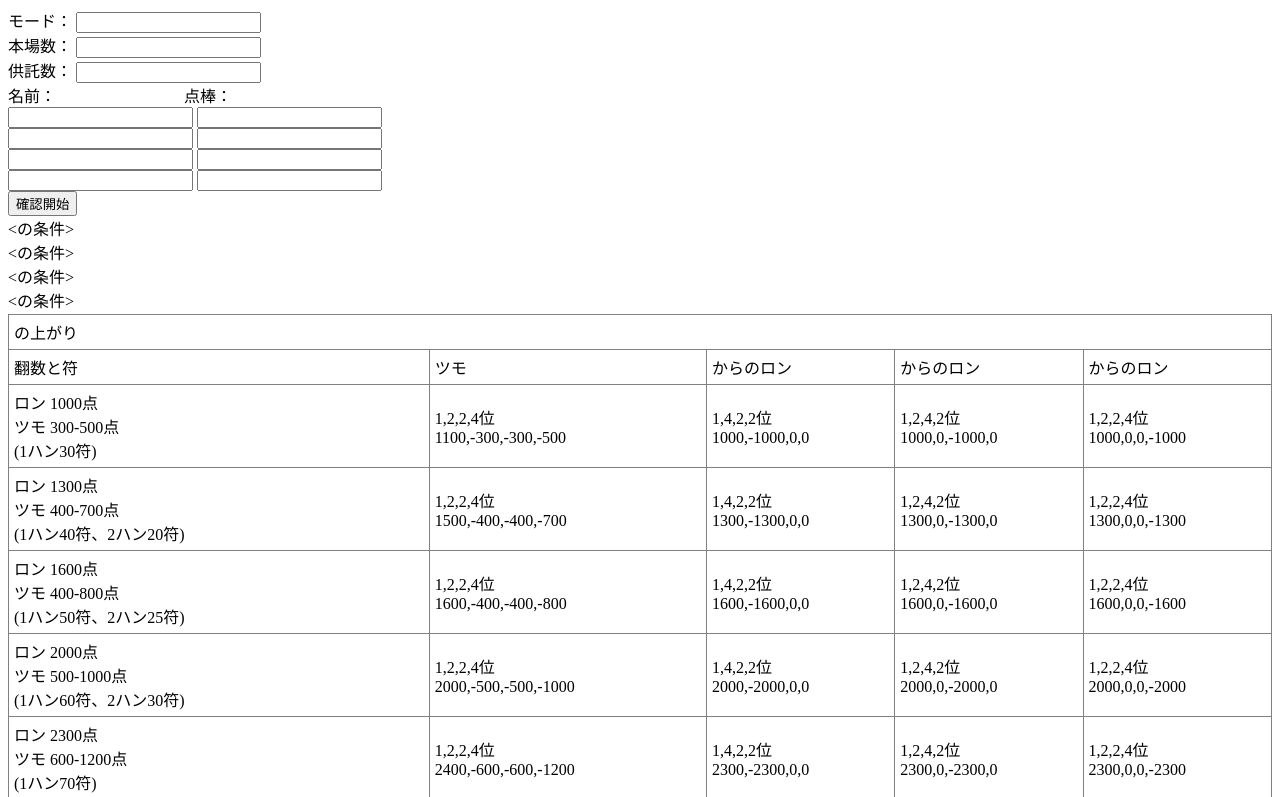
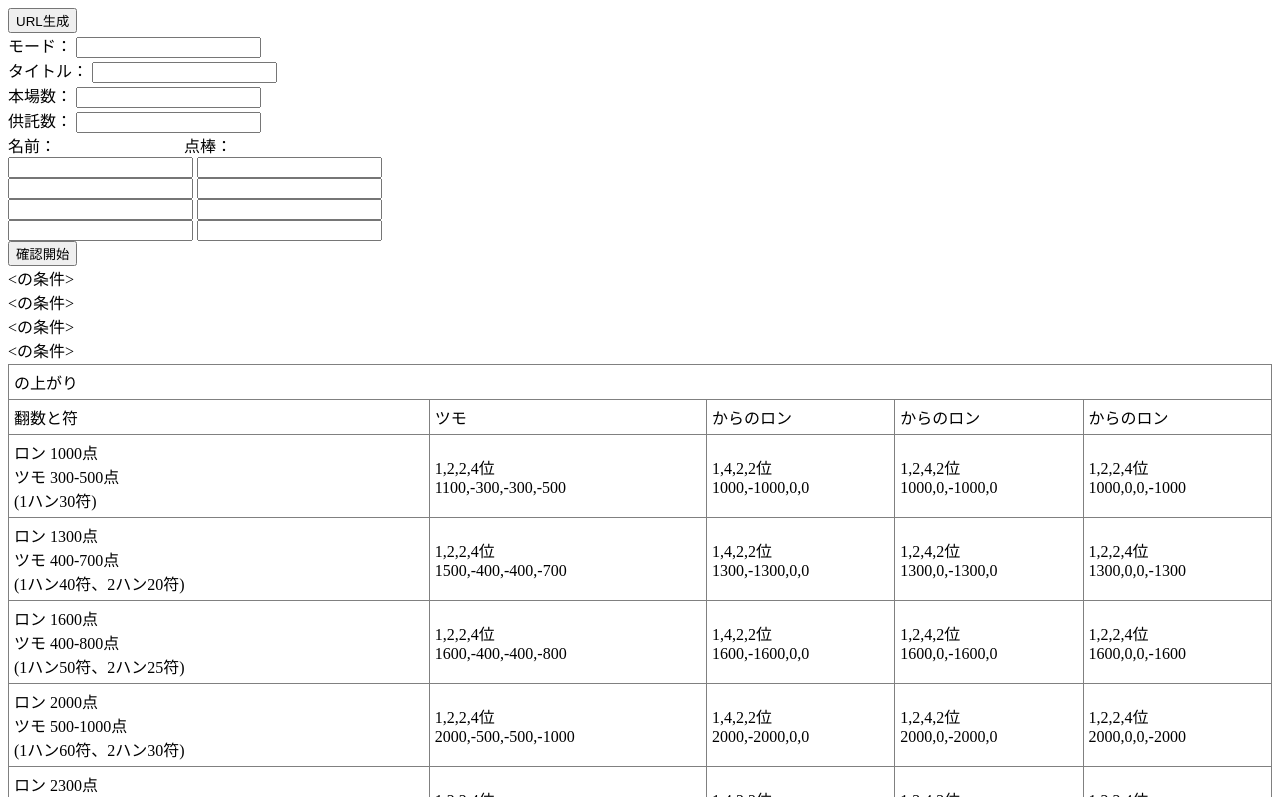
Before and after one commit to tamacool/mahjong_check_tool, a plain HTML site: page index.html in a window 1280 px wide. Both pictures are taken after a click on the button "確認開始". Shown: the top 797 px of the page. Drawn offline with Linux system fonts and the light colour scheme.

Commit message:
fix:入力した情報からURLを生成する機能を追加

```diff
--- a/index.html
+++ b/index.html
@@ -6,8 +6,16 @@
     <script type="text/javascript" src="./src/mct.js"></script>
   </head>
   <body>
+    <input type="button" value="URL生成" onclick="makeLink();"><br>
+    <div id="linkArea">
+      URL:
+      <input type="text" id="linkURL" name="" value="">
+      <div id="makedLink"></div>
+    </div>
     モード：
     <input type="text" id="mode" name="" value=""><br>
+    タイトル：
+    <input type="text" id="title" name="" value="" tabindex="1"><br>
     本場数：
     <input type="number" id="honba" name="" value="" tabindex="1"><br>
     供託数：
--- a/src/mct.js
+++ b/src/mct.js
@@ -14,13 +14,9 @@ var tables = [];
  */
 window.addEventListener('load', function(){
 
-  var paramArray;
+  document.querySelector("#linkArea").hidden = true;
+  //document.querySelector("#linkArea").hidden = false;
 
-  // inputMode = document.querySelector("#mode");
-  // paramArray = getURLParameter();
-  // if(paramArray && paramArray.mode){
-  //   inputMode.value = decodeURIComponent(paramArray.mode);
-  // }
 
   setDefaultParameter();
 
@@ -60,7 +56,7 @@ function rankcheck(){
   ];
 
   var playerName = [
-    document.getElementById('tonchaPoint').value,
+    document.getElementById('tonchaName').value,
     document.getElementById('nanchaName').value,
     document.getElementById('syachaName').value,
     document.getElementById('peichaName').value
@@ -222,16 +218,6 @@ function rankcheck(){
             allRon = ronArray[k];
           }
         }
-        //console.log(allRon);
-        // if (allRon != -1){
-        //   if(i == oyaPosition){
-        //     textData += "　　どこからでも" + pointList(allRon,'oyaron')
-        //       + "点のロン上がり<br>";
-        //   }else{
-        //     textData += "　　どこからでも" + pointList(allRon,'koron')
-        //       + "点のロン上がり<br>";;
-        //   }
-        // }
 
         //デバサイ
         var debasai = 100;
@@ -281,6 +267,36 @@ function rankcheck(){
   textArea.innerHTML = textData;
 
 
+}
+
+//URL生成ボタン
+function makeLink(){
+  //現在のurlを取得
+  var url = location.origin + location.hostname + location.pathname;
+
+  //テキストボックスのid名を配列で取得
+  var idArray = inputIdElements();
+
+  //最初に追加されたidか確認するためのフラグを初期化
+  var firstFlag = true;
+
+  for (var i = 0, len = idArray.length; i < len; ++i){
+    if(document.querySelector("#"+idArray[i]).value){
+      if (firstFlag){
+        url += "?";
+        firstFlag = false;
+      }else{
+        url += "&";
+      }
+      url += idArray[i] + "="
+          + encodeURIComponent(document.querySelector("#"+idArray[i]).value);
+    }
+  }
+
+  document.querySelector("#linkURL").value = url;
+  document.querySelector("#linkArea").hidden = false;
+  document.querySelector("#makedLink").innerHTML = '<a href="'
+    + url + '">このページのリンク</a>';
 }
 
 //点数の変動関数
@@ -450,21 +466,15 @@ function pointList(index,type){
 
 }
 
+
+//文字入力欄が変化した時に呼ばれる関数
+// function chageInputText(){
+//   console.log('test');
+// }
+
 //デフォルト値をURLのパラメータから取得する関数
 function setDefaultParameter(){
-  var idArray = [
-    'tonchaPoint',
-    'nanchaPoint',
-    'syachaPoint',
-    'peichaPoint',
-    'tonchaName',
-    'nenchaName',
-    'syachaName',
-    'peichaName',
-    'honba',
-    'kyoutaku',
-    'mode'
-  ];
+  var idArray = inputIdElements();
 
   var paramArray = getURLParameter();
 
@@ -476,6 +486,25 @@ function setDefaultParameter(){
       }
     }
   }
+}
+
+//テキストボックスのid名の配列を返す関数
+function inputIdElements(){
+  var idArray = [
+    'tonchaPoint',
+    'nanchaPoint',
+    'syachaPoint',
+    'peichaPoint',
+    'tonchaName',
+    'nanchaName',
+    'syachaName',
+    'peichaName',
+    'honba',
+    'kyoutaku',
+    'mode',
+    'title'
+  ];
+  return idArray;
 }
 
 /**
```
